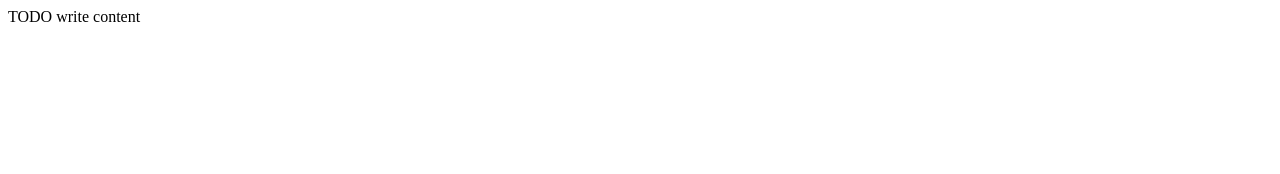
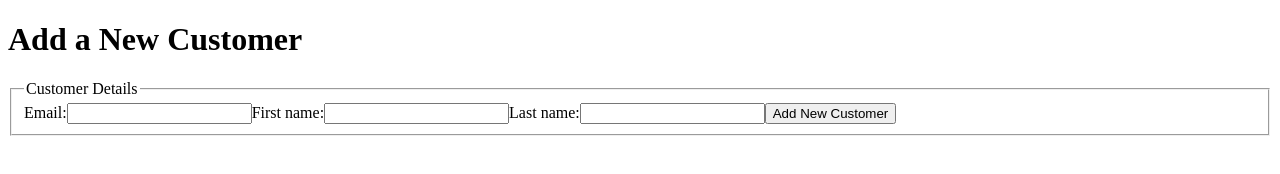
Before and after one commit to raymondhua/info303, a plain HTML site: page accounts-ajax/static/index.html in a window 1280 px wide. Drawn offline with Linux system fonts and the light colour scheme.

Commit message:
Started on the AJAX client

```diff
--- a/accounts-ajax/static/index.html
+++ b/accounts-ajax/static/index.html
@@ -1,11 +1,25 @@
 <!DOCTYPE html>
 <html>
     <head>
-		<title>TODO supply a title</title>
+        <title>Add Customer</title>
         <meta charset="UTF-8">
         <meta name="viewport" content="width=device-width, initial-scale=1.0">
+        <script src="js/external/vue.global.js"></script>
+        <script src="js/external/axios.js"></script>
     </head>
     <body>
-      <div>TODO write content</div>
+    <main>
+        <h1>Add a New Customer</h1>
+        <fieldset>
+            <legend>Customer Details</legend>
+            <form @submit.prevent="addCustomer()">
+                <label>Email:</label><input type="text" v-model="customer.email">
+                <label>First name:</label><input type="text" v-model="customer.firstName">
+                <label>Last name:</label><input type="text" v-model="customer.lastName">
+                <button>Add New Customer</button>
+            </form>
+        </fieldset>
+    </main>
+    <script type="module" src="js/customer.js"></script>
     </body>
 </html>
--- /dev/null
+++ b/accounts-ajax/static/js/customer.js
@@ -0,0 +1,30 @@
+var customerApi = '//localhost:9000/addAccount';
+const app = Vue.createApp({
+
+    data() {
+    return {
+        customer: new Object()
+    };
+    },
+
+    mounted() {
+
+    },
+
+    methods: {
+
+    addCustomer() {
+        axios.post(customerApi, this.customer)
+            .then(() => {
+                // update the catalogue
+            })
+            .catch(error => {
+                console.error(error);
+                alert("An error occurred - check the console for details.");
+            });
+        }
+    }
+});
+
+// mount the page at the <main> tag - this needs to be the last line in the file
+app.mount("main");
```
Lines whose indentation alone changed are shown as unchanged.
